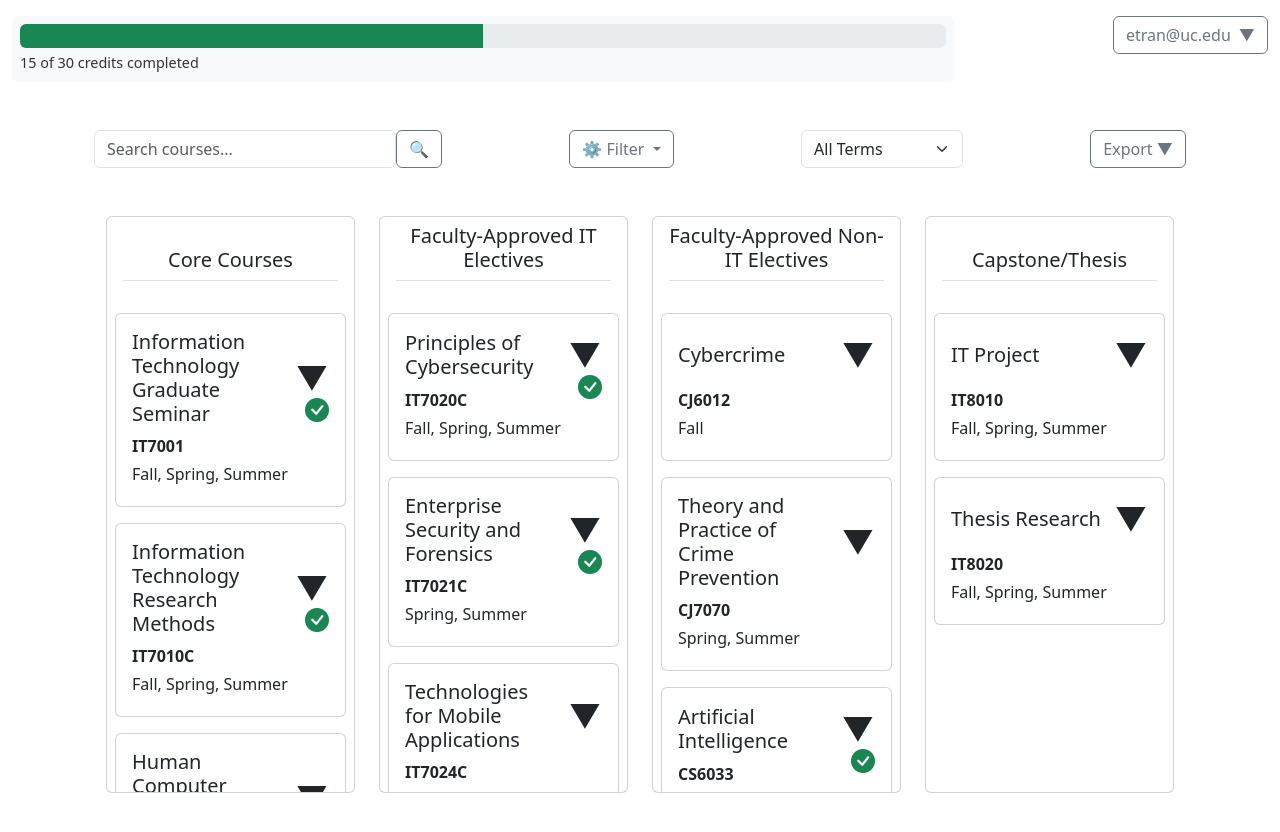
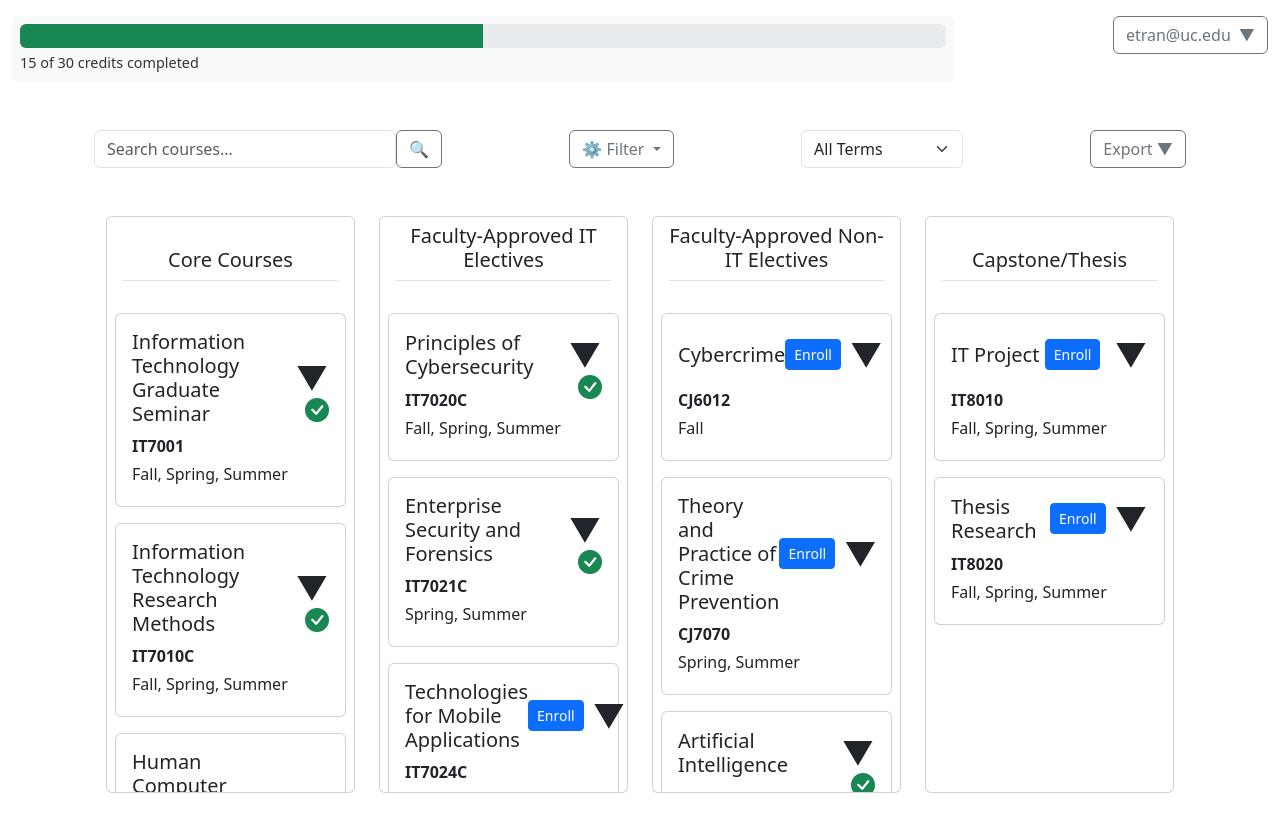
Before and after one commit to Janell-Huyck/msit-hci-prototype, a Jekyll site: the page built from index.md, in a window 1280 px wide. Shown: the top 832 px of the page. Built offline with Jekyll 4.4.1, drawn with Linux system fonts in a browser that asks for light colours; some of the changed lines change nothing that is shown.

Commit message:
Enroll/unenroll buttons working

```diff
--- a/_includes/card.html
+++ b/_includes/card.html
@@ -1,13 +1,21 @@
-<div class="card mb-3">
+<div class="card mb-3 position-relative" data-code="{{ include.code }}">
     <div class="card-body">
         <!-- Collapsible header with rotating arrow -->
         <div class="d-flex justify-content-between align-items-center mb-2">
             <h5 class="card-title mb-0">{{ include.title }}</h5>
             {% if include.taken %}
-            <i
-                    class="bi bi-check-circle-fill text-success position-absolute end-0 top-50 translate-middle-y me-3 fs-4"
-                    aria-hidden="true"
-            ></i>
+                <i
+                        class="bi bi-check-circle-fill text-success position-absolute end-0 top-50 translate-middle-y me-3 fs-4"
+                        aria-hidden="true"
+                ></i>
+            {% else %}
+                <a
+                        href="#"
+                        class="btn btn-primary btn-sm enroll-btn"
+                        data-code="{{ include.code }}"
+                >
+                    Enroll
+                </a>
             {% endif %}
             <button class="btn btn-sm btn-link text-decoration-none p-0"
                     type="button"
@@ -29,7 +37,7 @@
             <p class="mb-1">{{ include.credits }} Credits</p>
             <p><strong>Instructor:</strong> {{ include.teacher }}</p>
             <p>{{ include.description }}</p>
-            <a href="#" class="btn btn-primary btn-sm">Enroll</a>
+
         </div>
     </div>
 </div>
--- a/_layouts/default.html
+++ b/_layouts/default.html
@@ -23,47 +23,113 @@
             href="{{ '/assets/css/custom.css' | relative_url }}"
     />
 </head>
-
 <body>
 {% include header.html %}
 
 <main class="container mt-4">
+    <!-- Toast container (Bootstrap) -->
+    <div class="position-fixed bottom-0 end-0 p-3" style="z-index: 11;">
+        <div
+                id="enrollToast"
+                class="toast align-items-center"
+                role="alert"
+                aria-live="assertive"
+        >
+            <div class="d-flex">
+                <div class="toast-body"></div>
+                <button
+                        type="button"
+                        class="btn-close me-2 m-auto"
+                        data-bs-dismiss="toast"
+                ></button>
+            </div>
+        </div>
+    </div>
+
     {{ content }}
 </main>
 
 <!-- Bootstrap JS Bundle (includes Popper.js) -->
-        <script src="https://cdn.jsdelivr.net/npm/bootstrap@5.3.0/dist/js/bootstrap.bundle.min.js"></script>
+<script
+        src="https://cdn.jsdelivr.net/npm/bootstrap@5.3.0/dist/js/bootstrap.bundle.min.js"
+></script>
 
 <script>
-            document.addEventListener('DOMContentLoaded', function () {
-                document.querySelectorAll('.dropdown-submenu > .dropdown-toggle').forEach(function (toggle) {
-                    toggle.addEventListener('click', function (e) {
+    document.addEventListener('DOMContentLoaded', function() {
+        const toastEl   = document.getElementById('enrollToast');
+        const toastBody = toastEl.querySelector('.toast-body');
+
+        // 1) Nested submenu toggle
+        document
+            .querySelectorAll('.dropdown-submenu > .dropdown-toggle')
+            .forEach(toggle => {
+                toggle.addEventListener('click', e => {
                     e.preventDefault();
                     e.stopPropagation();
-
                     const parent = toggle.parentElement;
-
-                        // Toggle only this submenu
-                        if (parent.classList.contains('show')) {
-                            parent.classList.remove('show');
-                        } else {
-                            // Close other submenus
-                            document.querySelectorAll('.dropdown-submenu').forEach(function (submenu) {
-                                submenu.classList.remove('show');
+                    document
+                        .querySelectorAll('.dropdown-submenu')
+                        .forEach(sm => sm !== parent && sm.classList.remove('show'));
+                    parent.classList.toggle('show');
+                });
+            });
+        document.addEventListener('click', () => {
+            document
+                .querySelectorAll('.dropdown-submenu')
+                .forEach(sm => sm.classList.remove('show'));
         });
 
-                            parent.classList.add('show');
+        // 2) Enroll / Un-enroll with Toast
+        document.body.addEventListener('click', function(e) {
+            let code, btn2;
+
+            // Enroll
+            if (e.target.matches('.enroll-btn')) {
+                e.preventDefault();
+                code = e.target.dataset.code;
+                localStorage.setItem(`enrolled-${code}`, 'true');
+
+                // create the "Enrolled" button
+                btn2 = document.createElement('button');
+                btn2.type = 'button';
+                btn2.className = 'btn btn-success btn-sm enrolled-badge';
+                btn2.dataset.code = code;
+                btn2.textContent = 'Enrolled';
+
+                e.target.replaceWith(btn2);
+
+                toastBody.textContent = `Enrolled in ${code}`;
+                new bootstrap.Toast(toastEl).show();
+            }
+
+            // Un-enroll
+            else if (e.target.matches('.enrolled-badge')) {
+                code = e.target.dataset.code;
+                localStorage.removeItem(`enrolled-${code}`);
+
+                // swap back to Enroll link
+                btn2 = document.createElement('a');
+                btn2.href = '#';
+                btn2.className = 'btn btn-primary btn-sm enroll-btn';
+                btn2.dataset.code = code;
+                btn2.textContent = 'Enroll';
+
+                e.target.replaceWith(btn2);
+
+                toastBody.textContent = `Un-enrolled from ${code}`;
+                new bootstrap.Toast(toastEl).show();
+            }
+        });
+
+        // 3) Hydrate stored enrollments
+        document.querySelectorAll('.enroll-btn').forEach(btn => {
+            const code = btn.dataset.code;
+            if (localStorage.getItem(`enrolled-${code}`) === 'true') {
+                btn.click();
             }
         });
     });
+</script>
 
-                // Close all submenus if user clicks elsewhere
-                document.addEventListener('click', function (e) {
-                    document.querySelectorAll('.dropdown-submenu').forEach(function (submenu) {
-                        submenu.classList.remove('show');
-                    });
-                });
-            });
-        </script>
 </body>
 </html>
```
Lines whose indentation alone changed are shown as unchanged.
